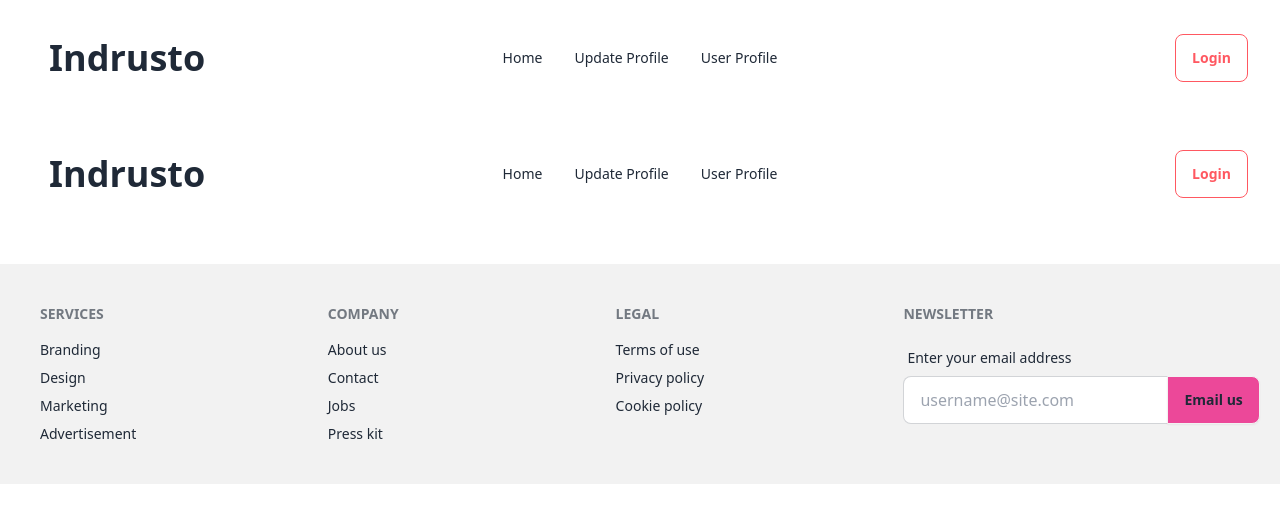
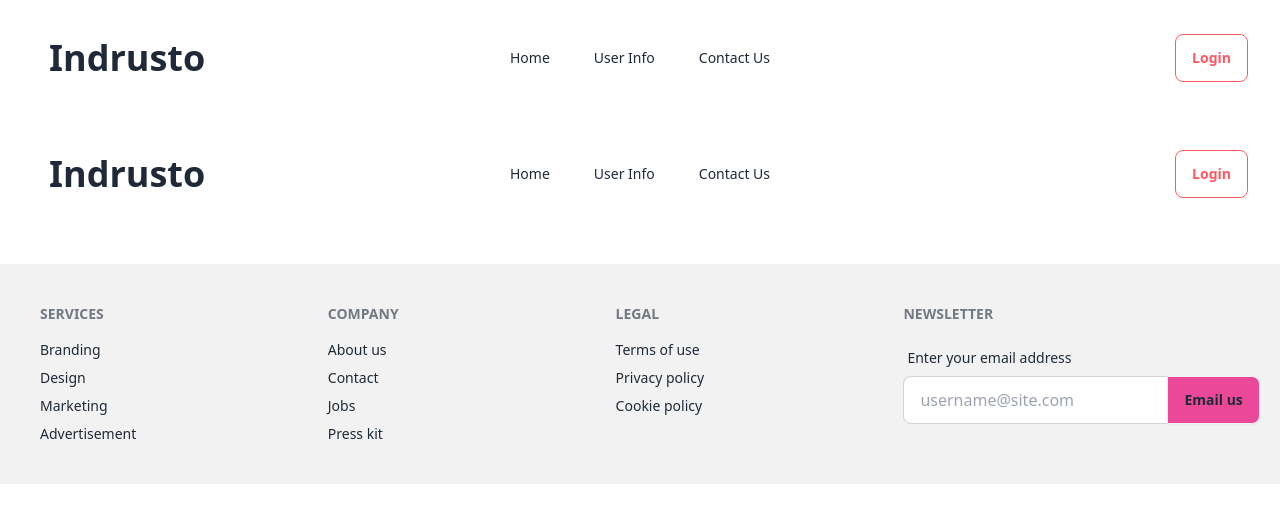
Before and after one commit to TauhidOSD/Indrustial-project-client, a React (Vite) app: page /DaisyNav in a window 1280 px wide. Shown: the top 522 px of the page. Built offline with nearby package versions, Linux system fonts and the light colour scheme; no server answers.

Commit message:
Modify some design

```diff
--- a/index.html
+++ b/index.html
@@ -4,7 +4,7 @@
     <meta charset="UTF-8" />
     <link rel="icon" type="image/svg+xml" href="https://i.postimg.cc/T1WXcyqj/image.jpg" />
     <meta name="viewport" content="width=device-width, initial-scale=1.0" />
-    <title>Vite + React</title>
+    <title>Indrusto</title>
   </head>
   <body>
     <div id="root"></div>
--- a/src/Pages/Home/CardDetails/CardDetails.jsx
+++ b/src/Pages/Home/CardDetails/CardDetails.jsx
@@ -19,7 +19,7 @@ const CardDetails = () => {
   return (
     <div>
       <Helmet>
-        <title>Details</title>
+        <title>Indrusto || Details</title>
       </Helmet>
       <div>
         <div className="w-full mb-10">
--- a/src/Pages/Home/DaisyNav/DaisyNav.jsx
+++ b/src/Pages/Home/DaisyNav/DaisyNav.jsx
@@ -24,14 +24,14 @@ const DaisyNav = () => {
 
   const links = (
     <>
-      <li>
+      <li className="mr-3">
         <NavLink to="/">Home</NavLink>
       </li>
-      <li>
-        <NavLink to="/Update">Update Profile</NavLink>
+      <li className="mr-3">
+        <NavLink to="/Update">User Info</NavLink>
       </li>
       <li>
-        <NavLink to="/User">User Profile</NavLink>
+        <NavLink to="/User">Contact Us</NavLink>
       </li>
     </>
   );
--- a/src/Pages/Home/Home.jsx
+++ b/src/Pages/Home/Home.jsx
@@ -12,7 +12,7 @@ const Home = () => {
     return (
        <div>
         <Helmet>
-            <title>Home</title>
+            <title>Indrusto || Home</title>
         </Helmet>
         <Slider></Slider>
         <NewSlider></NewSlider>
--- a/src/Pages/Home/Login/Login.jsx
+++ b/src/Pages/Home/Login/Login.jsx
@@ -98,7 +98,7 @@ const Login = () => {
     return (
         <div className="mt-10 mb-10">
             <Helmet>
-                <title>Login</title>
+                <title>Indrusto || Login</title>
             </Helmet>
             <div className="hero-content">
 
--- a/src/Pages/Home/NotFound/NotFound.jsx
+++ b/src/Pages/Home/NotFound/NotFound.jsx
@@ -1,8 +1,12 @@
+import { Helmet } from "react-helmet-async";
 
 
 const NotFound = () => {
     return (
         <div className="text-center">
+            <Helmet>
+                <title>Not Found</title>
+            </Helmet>
             <h1 className="text-[400px] font-bold">
                 404
             </h1>
--- a/src/Pages/Home/Register/Register.jsx
+++ b/src/Pages/Home/Register/Register.jsx
@@ -58,7 +58,7 @@ const Register = () => {
   return (
     <div className="mt-10 mb-10">
       <Helmet>
-        <title>Register</title>
+        <title>Indrusto || Register</title>
       </Helmet>
       <div className="hero-content">
         <div className="card w-full max-w-sm shadow-2xl bg-base-100">
--- a/src/Pages/Home/Update/Update.jsx
+++ b/src/Pages/Home/Update/Update.jsx
@@ -5,7 +5,7 @@ const Update = () => {
     return (
         <div>
             <Helmet>
-                <title>Update profile</title>
+                <title>Indrusto || User Info</title>
             </Helmet>
             <h2 className="text-3xl">This is Update page</h2>
         </div>
--- a/src/Pages/Home/User/User.jsx
+++ b/src/Pages/Home/User/User.jsx
@@ -5,7 +5,7 @@ const User = () => {
     return (
         <div>
             <Helmet>
-                <title>User profile</title>
+                <title>Indrusto || Contact</title>
             </Helmet>
            <h2 className="text-3xl">This is User page</h2>
         </div>
```
